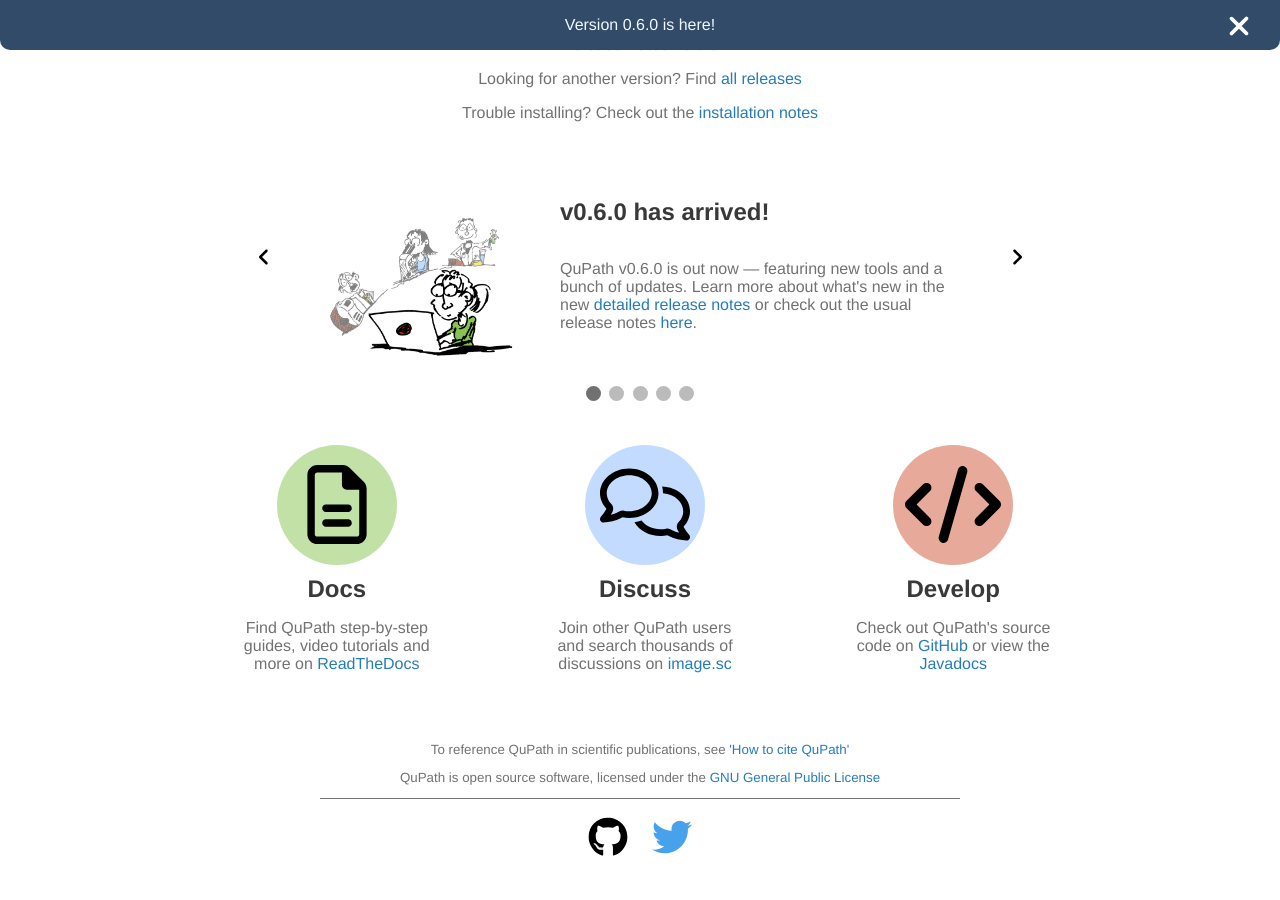
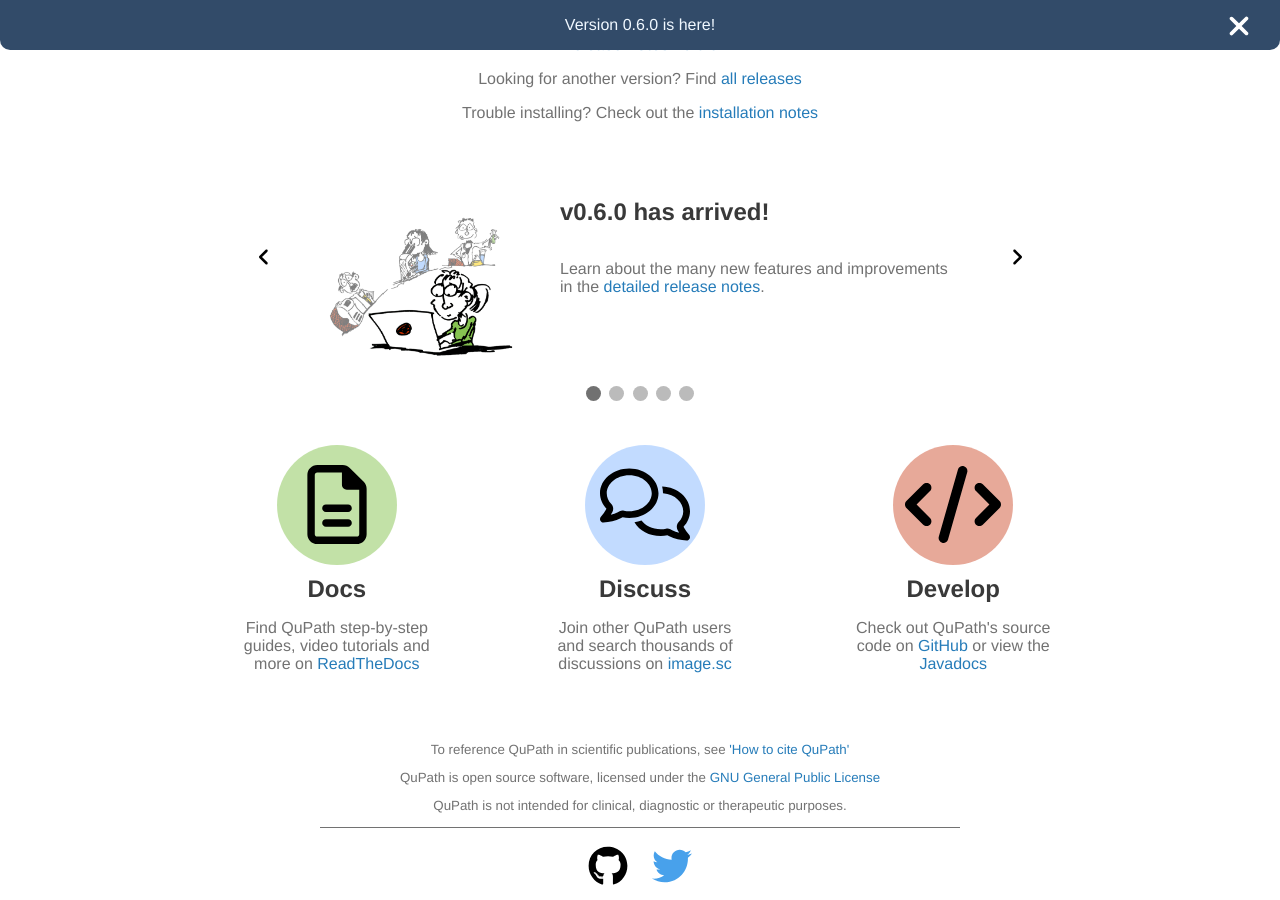
Before and after one commit to qupath/qupath.github.io, a Jekyll site: the page built from index.md, in a window 1280 px wide and 900 px high, scrolled down 585 px. Built offline with Jekyll 4.4.1, drawn with Linux system fonts in a browser that asks for light colours.

Commit message:
footer and slide content updates

```diff
--- a/_includes/footer.html
+++ b/_includes/footer.html
@@ -2,6 +2,7 @@
 <footer>
         <p class="footer-text">{{page.footer-1 }}
         <p class="footer-text">{{page.footer-2 }}
+        <p class="footer-text">{{page.footer-3 }}
         </p>
         <hr>
         </hr>
--- a/index.md
+++ b/index.md
@@ -75,6 +75,7 @@ icon-3-aria: follow this link to the qupath github code base
 #footer
 footer-1: To reference QuPath in scientific publications, see <a href="https://qupath.readthedocs.io/en/stable/docs/intro/citing.html" target="_blank" rel=”noopener”>'How to cite QuPath'</a>
 footer-2: QuPath is open source software, licensed under the <a href="https://github.com/qupath/qupath/blob/main/LICENSE" target="_blank" rel=”noopener”>GNU General Public License</a>
+footer-3: QuPath is not intended for clinical, diagnostic or therapeutic purposes.
 twitter_aria: follow this link to the qupath github twitter account
 github_aria: follow this link to the qupath github code base
 ---
```
Also changed, not shown: _slides/v0-6-0.md (+1 -1 lines).
